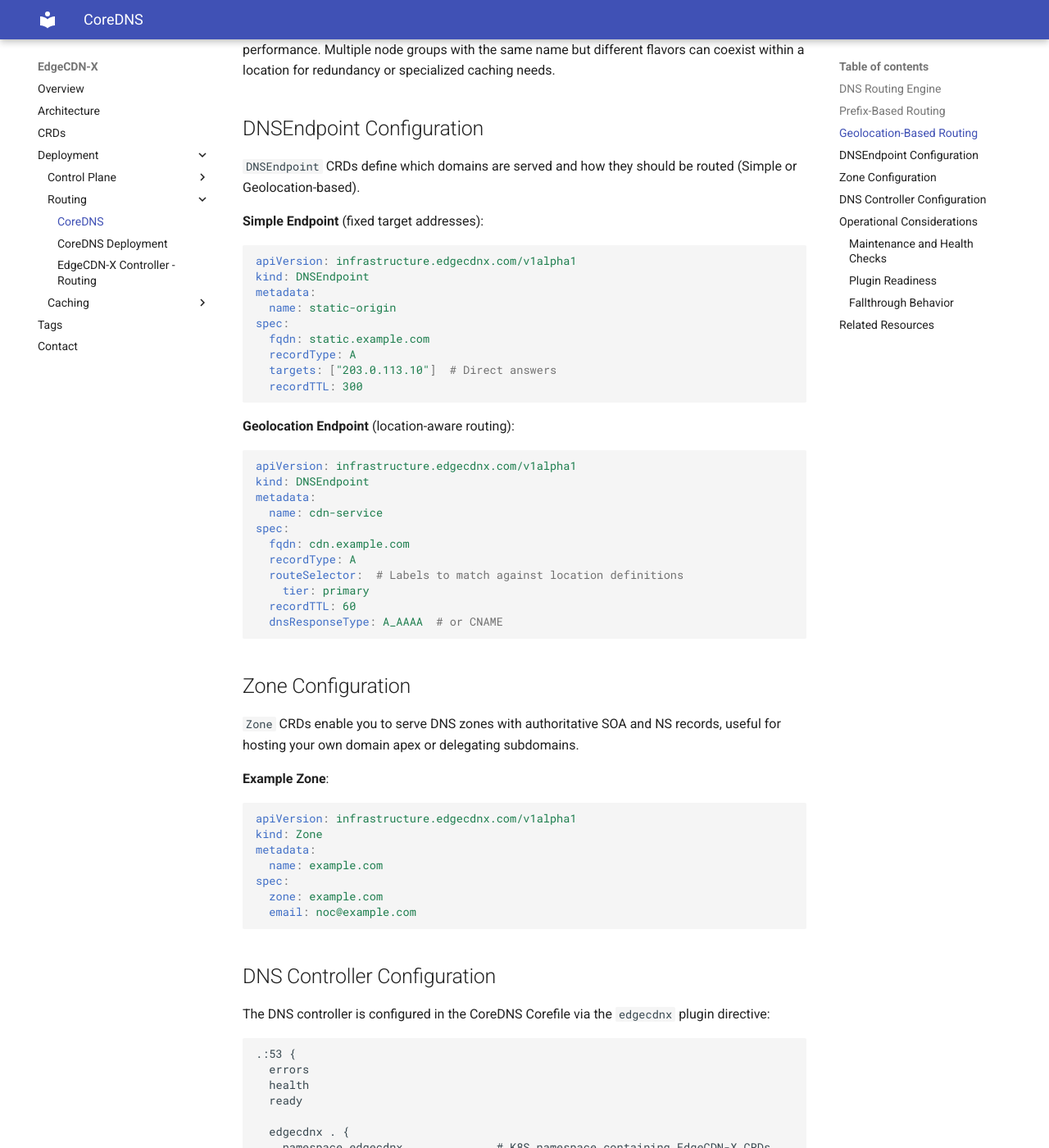
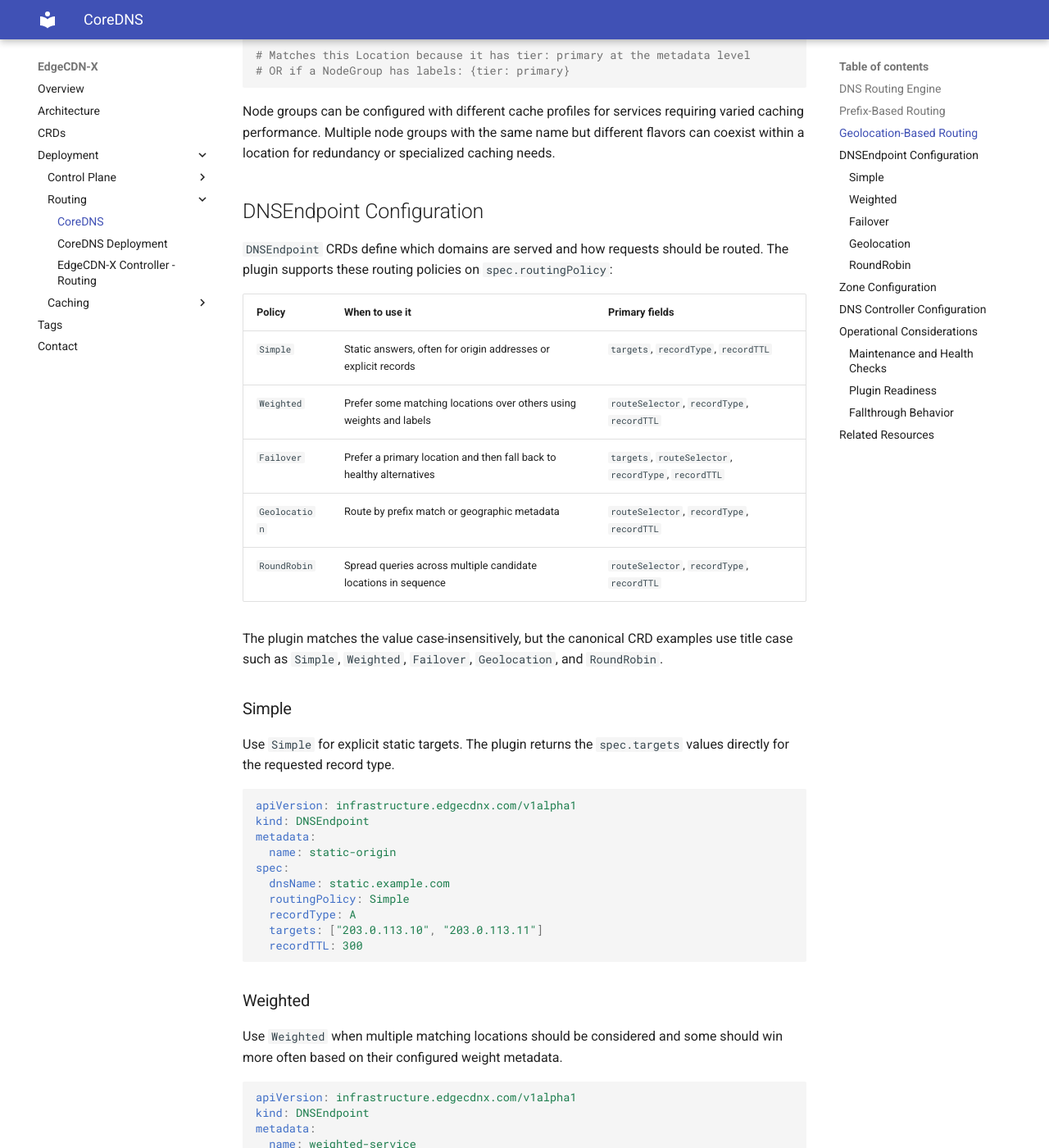
Before and after one commit to EdgeCDN-X/edgecdn-x.github.io, an MkDocs documentation site: the page built from docs/coredns.md, in a window 1280 px wide and 1400 px high, scrolled down 3671 px. Shown: the whole window at 82% size. Built offline with MkDocs 1.6.1 and Material for MkDocs 9.7.7, drawn with Linux system fonts in a browser that asks for light colours; some of the changed text lies outside the part shown.

Commit message:
feat(docs): Add advanced routing policies to DNSEndpoint documentation and blog post

````diff
--- a/docs/coredns.md
+++ b/docs/coredns.md
@@ -16,8 +16,11 @@
 
 1. **Direct Node Resolution** (optional): For queries matching the pattern `nodename.location.node.service.`, return the IP address of the specified node directly.
 2. **DNSEndpoint Lookup**: Match the query name and type to a `DNSEndpoint` CRD resource.
-    - For `Simple` endpoints, return configured target addresses directly.
-    - For `Geolocation` endpoints, determine the best location using prefix routing and geolookup.
+    - `Simple`: return configured target addresses directly.
+    - `Weighted`: choose among matching locations using weight metadata.
+    - `Failover`: prefer the first configured primary location and move to healthier fallbacks when needed.
+    - `Geolocation`: determine the best location using prefix routing and geolookup.
+    - `RoundRobin`: rotate deterministically across matching locations.
 3. **Location Selection**:
     - **Prefix Routing**: Match the client's source IP (or EDNS client subnet) to a `PrefixList` CRD for direct location assignment.
     - **Geolocation Routing**: If prefix routing doesn't apply, use geolocation data to select a location based on configured geo attributes and weights.
@@ -139,34 +142,114 @@
 
 ## DNSEndpoint Configuration
 
-`DNSEndpoint` CRDs define which domains are served and how they should be routed (Simple or Geolocation-based).
+`DNSEndpoint` CRDs define which domains are served and how requests should be routed. The plugin supports these routing policies on `spec.routingPolicy`:
 
-**Simple Endpoint** (fixed target addresses):
+| Policy | When to use it | Primary fields |
+| --- | --- | --- |
+| `Simple` | Static answers, often for origin addresses or explicit records | `targets`, `recordType`, `recordTTL` |
+| `Weighted` | Prefer some matching locations over others using weights and labels | `routeSelector`, `recordType`, `recordTTL` |
+| `Failover` | Prefer a primary location and then fall back to healthy alternatives | `targets`, `routeSelector`, `recordType`, `recordTTL` |
+| `Geolocation` | Route by prefix match or geographic metadata | `routeSelector`, `recordType`, `recordTTL` |
+| `RoundRobin` | Spread queries across multiple candidate locations in sequence | `routeSelector`, `recordType`, `recordTTL` |
+
+The plugin matches the value case-insensitively, but the canonical CRD examples use title case such as `Simple`, `Weighted`, `Failover`, `Geolocation`, and `RoundRobin`.
+
+### Simple
+
+Use `Simple` for explicit static targets. The plugin returns the `spec.targets` values directly for the requested record type.
+
 ```yaml
 apiVersion: infrastructure.edgecdnx.com/v1alpha1
 kind: DNSEndpoint
 metadata:
   name: static-origin
 spec:
-  fqdn: static.example.com
+  dnsName: static.example.com
+  routingPolicy: Simple
   recordType: A
-  targets: ["203.0.113.10"]  # Direct answers
+  targets: ["203.0.113.10", "203.0.113.11"]
   recordTTL: 300
 ```
 
-**Geolocation Endpoint** (location-aware routing):
+### Weighted
+
+Use `Weighted` when multiple matching locations should be considered and some should win more often based on their configured weight metadata.
+
 ```yaml
 apiVersion: infrastructure.edgecdnx.com/v1alpha1
 kind: DNSEndpoint
 metadata:
-  name: cdn-service
+  name: weighted-service
 spec:
-  fqdn: cdn.example.com
+  dnsName: cdn.example.com
+  routingPolicy: Weighted
   recordType: A
-  routeSelector:  # Labels to match against location definitions
-    tier: primary
   recordTTL: 60
-  dnsResponseType: A_AAAA  # or CNAME
+  routeSelector:
+    matchLabels:
+      edgecdnx.com/tenant: tbotech
+      edgecdnx.com/region: us-east
+```
+
+### Failover
+
+Use `Failover` to prefer one location first and then fail over to additional healthy alternatives. In the current implementation, the first entry in `spec.targets` is treated as a `Location` name, not a literal DNS hostname.
+
+```yaml
+apiVersion: infrastructure.edgecdnx.com/v1alpha1
+kind: DNSEndpoint
+metadata:
+  name: failover-service
+spec:
+  dnsName: api.example.com
+  routingPolicy: Failover
+  recordType: A
+  recordTTL: 60
+  targets:
+    - us-east
+  routeSelector:
+    matchLabels:
+      edgecdnx.com/tenant: tbotech
+```
+
+### Geolocation
+
+Use `Geolocation` to route by location labels, prefix match, or geo metadata. The plugin first checks prefix routing and then uses geolocation lookup when needed.
+
+```yaml
+apiVersion: infrastructure.edgecdnx.com/v1alpha1
+kind: DNSEndpoint
+metadata:
+  name: geo-service
+spec:
+  dnsName: cdn.example.com
+  routingPolicy: Geolocation
+  recordType: A
+  recordTTL: 60
+  routeSelector:
+    matchLabels:
+      edgecdnx.com/tenant: tbotech
+      edgecdnx.com/region: us-east
+```
+
+### RoundRobin
+
+Use `RoundRobin` to rotate target locations in a deterministic sequence across repeated queries to the same endpoint.
+
+```yaml
+apiVersion: infrastructure.edgecdnx.com/v1alpha1
+kind: DNSEndpoint
+metadata:
+  name: rr-service
+spec:
+  dnsName: app.example.com
+  routingPolicy: RoundRobin
+  recordType: A
+  recordTTL: 60
+  routeSelector:
+    matchLabels:
+      edgecdnx.com/tenant: tbotech
+      edgecdnx.com/site: edge
 ```
 
 ## Zone Configuration
````
Also changed, not shown: docs/blog/2026/22-routing-policies-in-edgecdnx-plugin.md (added, +42 -0 lines), docs/posts/2026/week-39/post-1.md (added, +68 -0 lines).
